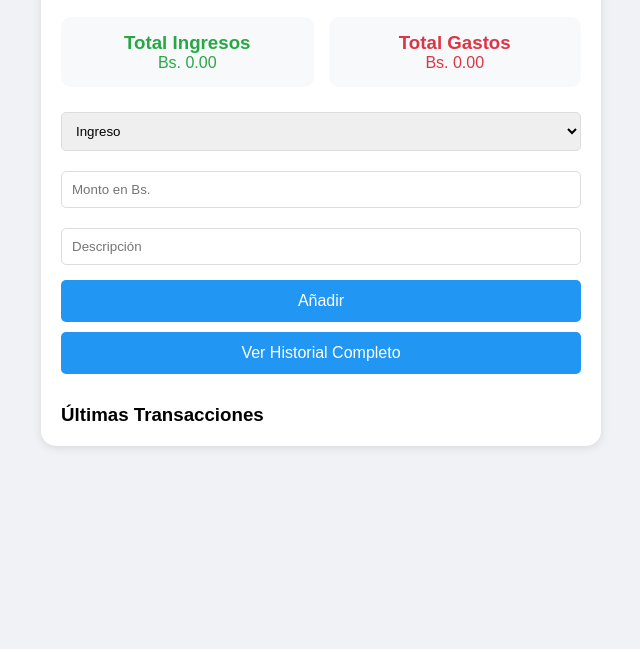
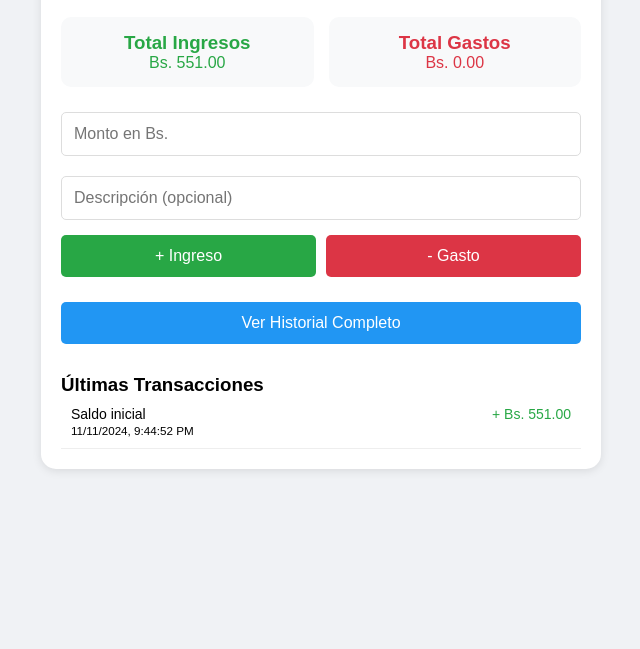
Before and after one commit to Scanlove/MiBilletera, a plain HTML site: page index.html in a window 1280 px wide. Shown: the part 151-800 px from the top of the page, without its empty margins (319-959 px from the left). Drawn offline with Linux system fonts and the light colour scheme.

Commit message:
Update index.html

```diff
--- a/index.html
+++ b/index.html
@@ -73,10 +73,18 @@
 
         input, select {
             width: 100%;
-            padding: 10px;
+            padding: 12px;
             border: 1px solid #ddd;
             border-radius: 5px;
             margin-top: 5px;
+            font-size: 16px;
+        }
+
+        .form-controls {
+            display: grid;
+            grid-template-columns: 1fr 1fr;
+            gap: 10px;
+            margin-bottom: 15px;
         }
 
         button {
@@ -91,8 +99,16 @@
             margin-bottom: 10px;
         }
 
+        button.income {
+            background: #28a745;
+        }
+
+        button.expense {
+            background: #dc3545;
+        }
+
         button:hover {
-            background: #1976D2;
+            opacity: 0.9;
         }
 
         .history {
@@ -132,7 +148,7 @@
     <div class="container">
         <div class="wallet">
             <h2>BILLETERA</h2>
-            <div class="balance">Bs. 0.00</div>
+            <div class="balance">Bs. 551.00</div>
         </div>
 
         <div class="summary">
@@ -147,21 +163,18 @@
         </div>
 
         <div class="form-group">
-            <select id="type">
-                <option value="income">Ingreso</option>
-                <option value="expense">Gasto</option>
-            </select>
-        </div>
-
-        <div class="form-group">
             <input type="number" id="amount" placeholder="Monto en Bs." step="0.01">
         </div>
 
         <div class="form-group">
-            <input type="text" id="description" placeholder="Descripción">
+            <input type="text" id="description" placeholder="Descripción (opcional)">
         </div>
 
-        <button onclick="addTransaction()">Añadir</button>
+        <div class="form-controls">
+            <button onclick="addTransaction('income')" class="income">+ Ingreso</button>
+            <button onclick="addTransaction('expense')" class="expense">- Gasto</button>
+        </div>
+
         <button onclick="toggleHistory()">Ver Historial Completo</button>
 
         <div class="history">
@@ -176,8 +189,21 @@
     </div>
 
     <script>
+        // Inicializar con saldo de 551 Bs.
+        const initialBalance = 551;
         let transactions = JSON.parse(localStorage.getItem('transactions')) || [];
         let showingHistory = false;
+
+        // Si no hay transacciones previas, crear la transacción inicial
+        if (transactions.length === 0) {
+            transactions.push({
+                type: 'income',
+                amount: initialBalance,
+                description: 'Saldo inicial',
+                timestamp: new Date().toISOString()
+            });
+            saveToLocalStorage();
+        }
 
         function updateDisplay() {
             const balance = transactions.reduce((acc, t) =>
@@ -199,13 +225,13 @@
             saveToLocalStorage();
         }
 
-        function addTransaction() {
-            const type = document.getElementById('type').value;
+        function addTransaction(type) {
             const amount = parseFloat(document.getElementById('amount').value);
-            const description = document.getElementById('description').value;
+            const description = document.getElementById('description').value ||
+                              (type === 'income' ? 'Ingreso' : 'Gasto');
 
-            if (isNaN(amount) || amount <= 0 || !description) {
-                alert('Por favor ingresa un monto válido y una descripción');
+            if (isNaN(amount) || amount <= 0) {
+                alert('Por favor ingresa un monto válido');
                 return;
             }
 
```
